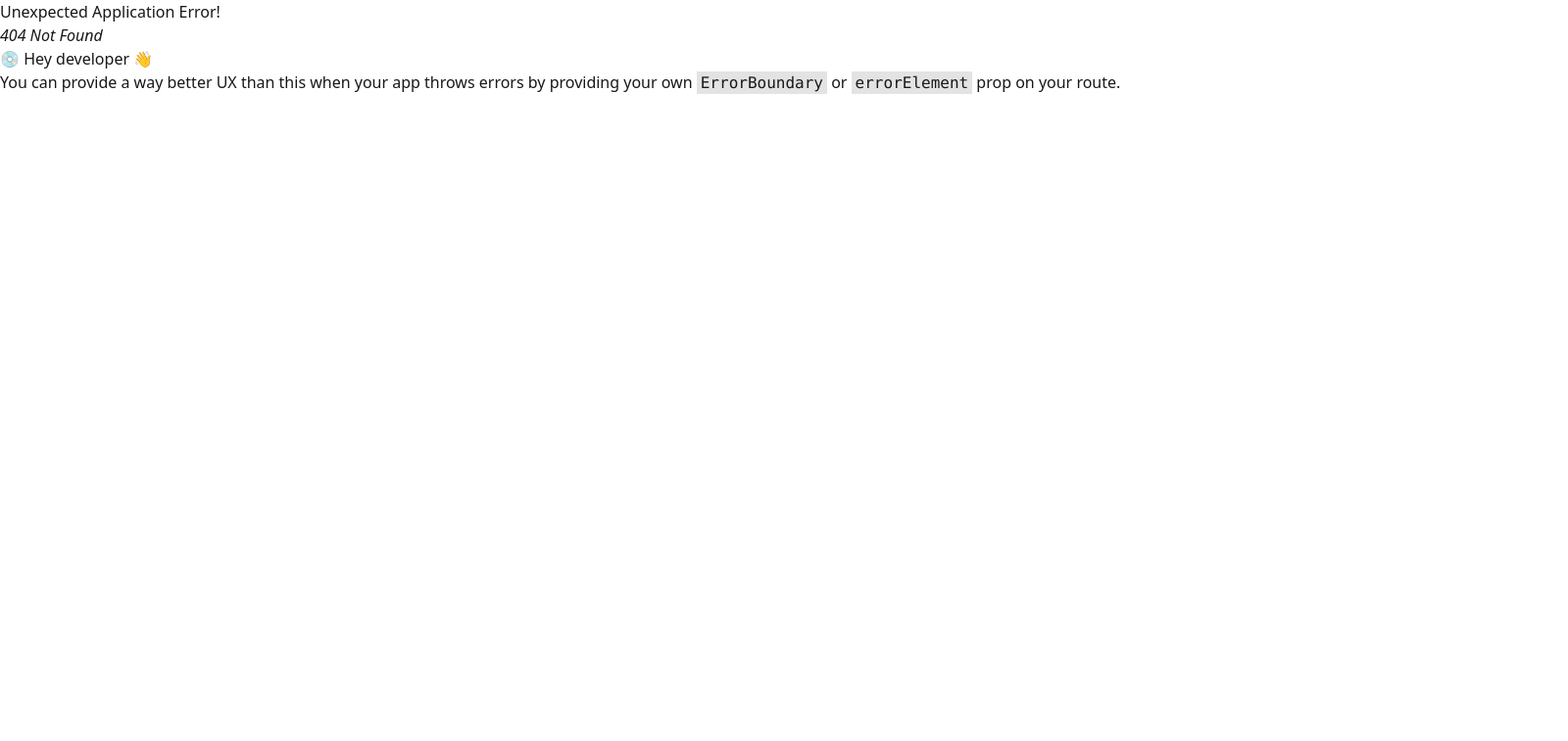
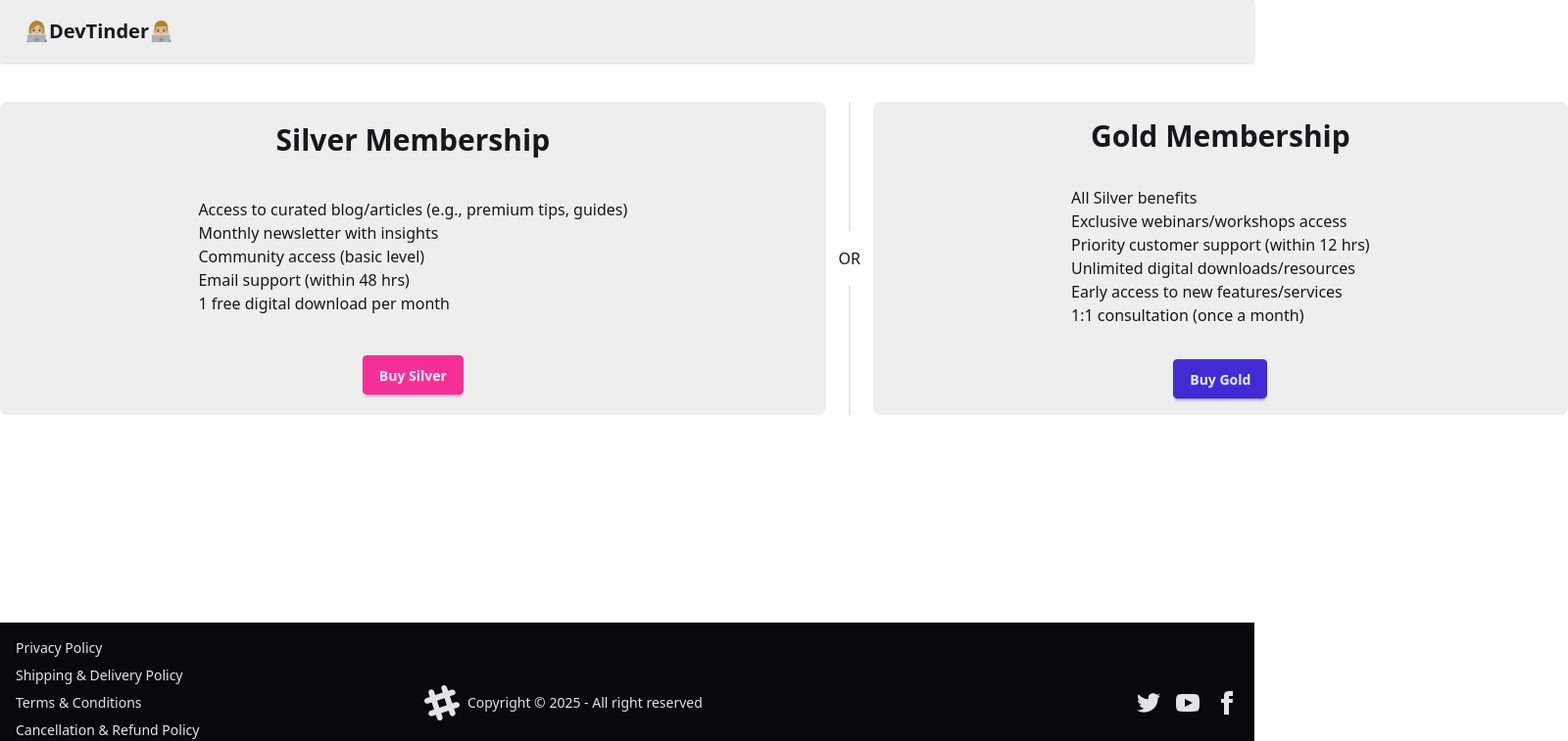
Before and after one commit to iamsvikas/devTinder-web, a React (Vite) app: page /premium in a window 1280 px wide. Before the commit this address had no page. Shown: the top 757 px of the page at 98% size, 1600 px wide, since content can reach past the window. Built offline with nearby package versions, Linux system fonts and the light colour scheme; no server answers.

Commit message:
payment integration

```diff
--- a/index.html
+++ b/index.html
@@ -4,7 +4,8 @@
     <meta charset="UTF-8" />
     <link rel="icon" type="image/svg+xml" href="/vite.svg" />
     <meta name="viewport" content="width=device-width, initial-scale=1.0" />
-    <title>Namaste Dev</title>
+    <title>Better Than The Rest</title>
+    <script src="https://checkout.razorpay.com/v1/checkout.js"></script>
   </head>
   <body>
     <div id="root"></div>
--- a/src/App.jsx
+++ b/src/App.jsx
@@ -12,6 +12,7 @@ import ShippingPolicy from "./pages/ShippingPolicy";
 import TermsAndConditions from "./pages/TermsAndConditions";
 import CancellationAndRefundPolicy from "./pages/CancellationAndRefundPolicy";
 import ContactUs from "./pages/ContactUs";
+import Premium from "./pages/Premium";
 const router = createBrowserRouter([
   {
     path: "/",
@@ -22,6 +23,7 @@ const router = createBrowserRouter([
       { path: "connections", element: <Connections /> },
       { path: "requests", element: <Requests /> },
       { path: "login", element: <Login /> },
+      { path: "premium", element: <Premium /> },
       { path: "privacy-policy", element: <PrivacyPolicy /> },
       { path: "shipping-delivery-policy", element: <ShippingPolicy /> },
       { path: "terms-and-conditions", element: <TermsAndConditions /> },
--- a/src/components/NavBar.jsx
+++ b/src/components/NavBar.jsx
@@ -58,6 +58,9 @@ const NavBar = () => {
             <li>
               <Link to="/requests">Requests</Link>
             </li>
+            <li>
+              <Link to="/premium">Premium</Link>
+            </li>
             <li onClick={handleLogout}>
               <a>Logout</a>
             </li>
--- /dev/null
+++ b/src/pages/Premium.jsx
@@ -0,0 +1,84 @@
+import axios from "axios";
+import { BASE_URL } from "../utils/constants";
+import { useEffect, useState } from "react";
+
+const Premium = () => {
+  const [isUserPremuim, setIsUserPremium] = useState(false);
+  const verifyPremiumUser = async () => {
+    const res = await axios.get(BASE_URL + "/premuim/verify", {
+      withCredentials: true,
+    });
+    if (res.status.isPremuim) setIsUserPremium(true);
+  };
+
+  const handleBuy = async (type) => {
+    const order = await axios.post(
+      BASE_URL + "/payment/create",
+      { membershipType: type },
+      { withCredentials: true }
+    );
+
+    const { amount, keyId, currency, notes, orderId } = order.data;
+    const options = {
+      key: keyId,
+      amount,
+      currency,
+      name: "Better Than The Rest",
+      description: "connect to the other developers",
+      order_id: orderId,
+      prefill: {
+        name: notes.firstName + " " + notes.lastName,
+        email: notes.emailId,
+        contact: 98499498445,
+      },
+      theme: {
+        color: "#F37254",
+      },
+      handler: verifyPremiumUser,
+    };
+    const rzp = new window.Razorpay(options);
+    rzp.open();
+  };
+  useEffect(() => {
+    verifyPremiumUser();
+  }, []);
+  return isUserPremuim ? (
+    <h1>You are already a Premium User!</h1>
+  ) : (
+    <div className="flex w-400 m-10 mx-auto">
+      <div className="card bg-base-300 rounded-box grid h-80 grow place-items-center">
+        <h1 className="font-bold text-3xl">Silver Membership</h1>
+        <ul>
+          <li>Access to curated blog/articles (e.g., premium tips, guides)</li>
+          <li>Monthly newsletter with insights</li>
+          <li>Community access (basic level)</li>
+          <li>Email support (within 48 hrs)</li>
+          <li>1 free digital download per month</li>
+        </ul>
+        <button
+          className="btn btn-secondary"
+          onClick={() => handleBuy("silver")}
+        >
+          Buy Silver
+        </button>
+      </div>
+      <div className="divider divider-horizontal">OR</div>
+      <div className="card bg-base-300 rounded-box grid h-80 grow place-items-center">
+        <h1 className="font-bold text-3xl">Gold Membership</h1>
+        <ul>
+          <li>All Silver benefits</li>
+          <li>Exclusive webinars/workshops access</li>
+          <li>Priority customer support (within 12 hrs)</li>
+          <li>Unlimited digital downloads/resources</li>
+          <li>Early access to new features/services</li>
+          <li>1:1 consultation (once a month)</li>
+        </ul>
+        <button className="btn btn-primary" onClick={() => handleBuy("gold")}>
+          Buy Gold
+        </button>
+      </div>
+    </div>
+  );
+};
+
+export default Premium;
```
